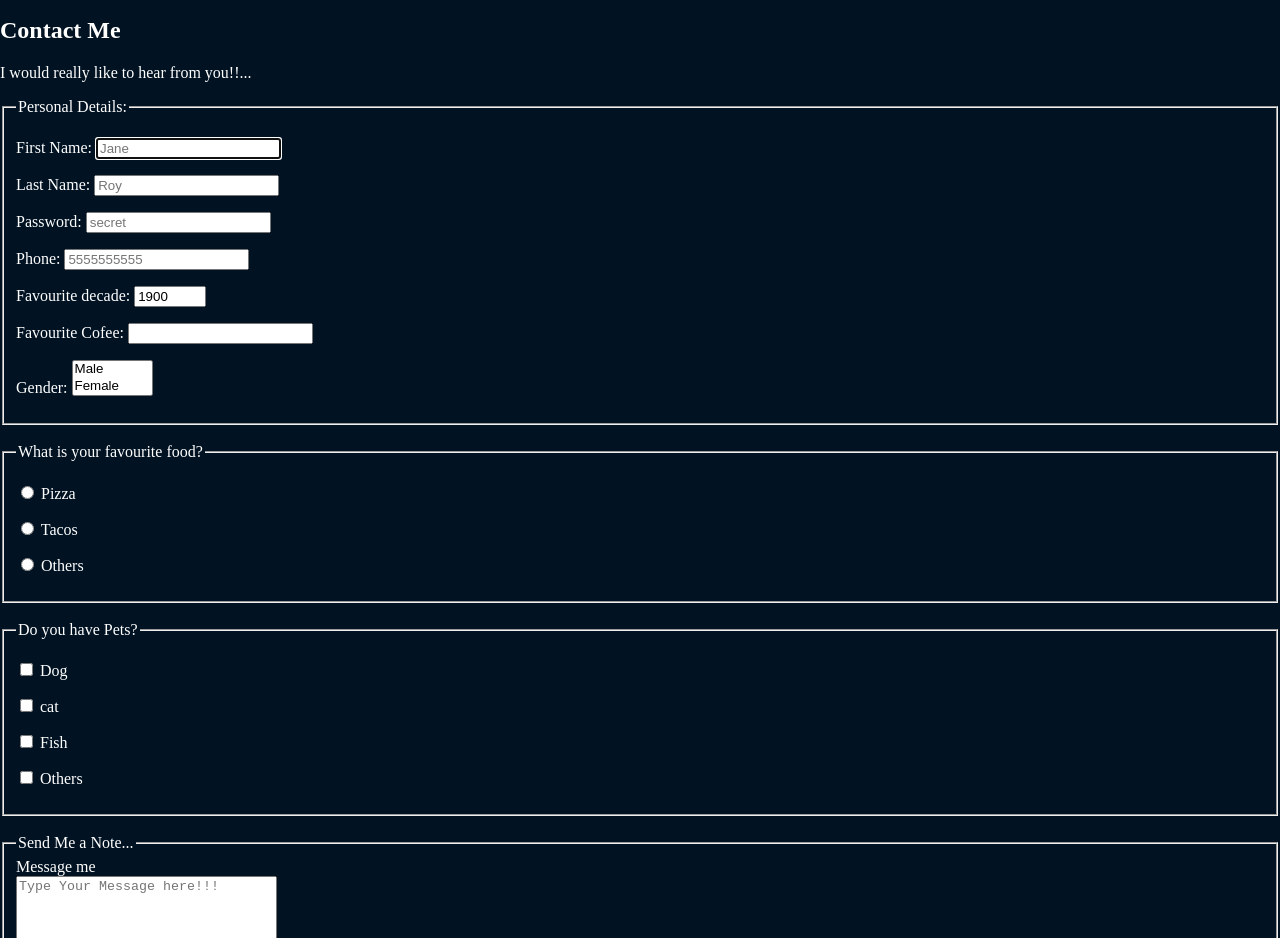
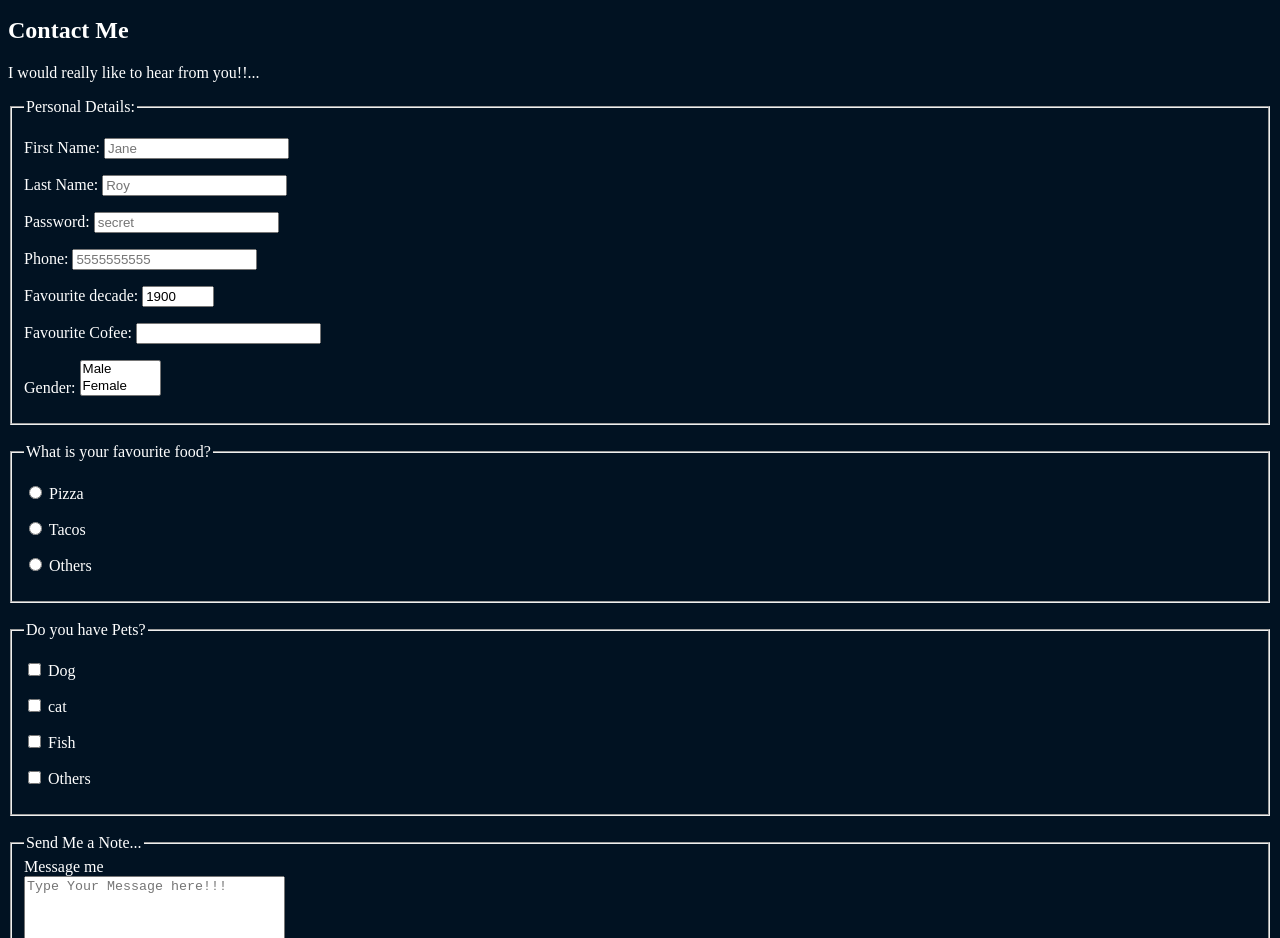
Before and after one commit to GhaniketRajputp005/LEARNING-HTML-WITH-DAVE-GRAY, a plain HTML site: page index.html in a window 1280 px wide. Shown: the part 2280-3218 px from the top of the page. Drawn offline with Linux system fonts and the light colour scheme.

```diff
--- a/index.html
+++ b/index.html
@@ -204,7 +204,7 @@
         <legend>Personal Details:</legend>
 
         <p> <label for="firstname">First Name:</label>
-          <input type="text" name="firstname" id="firstname" placeholder="Jane" autocomplete="on" required autofocus>
+          <input type="text" name="firstname" id="firstname" placeholder="Jane" autocomplete="on" required >
         </p>
 
         <!--autofocus allows you to type instantly as the page loads but used in only one of input fields-->
--- a/main.css
+++ b/main.css
@@ -3,9 +3,7 @@
     font-size: 16px;
 
     background-color: #011222;
-    /*deep navy blue */
-    margin: 0;
-    padding: 0;
+
 
 
 
```
